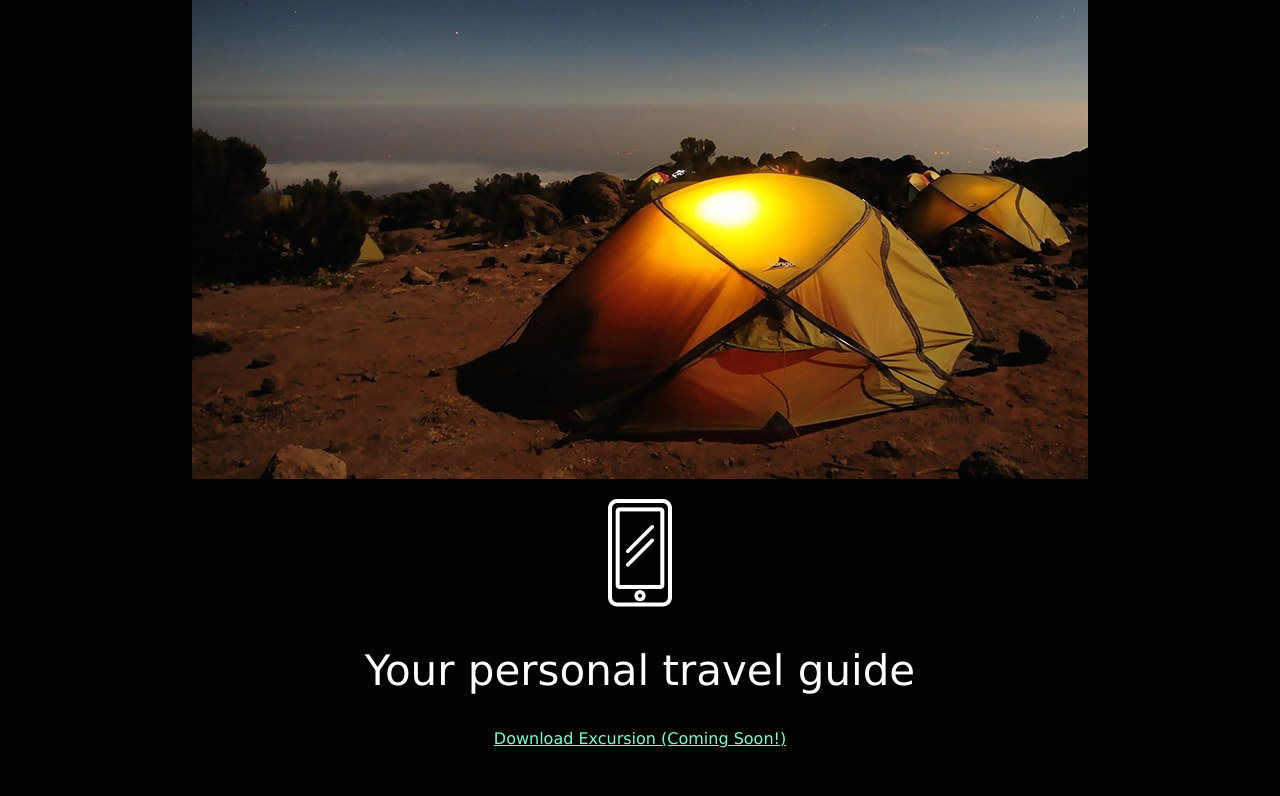
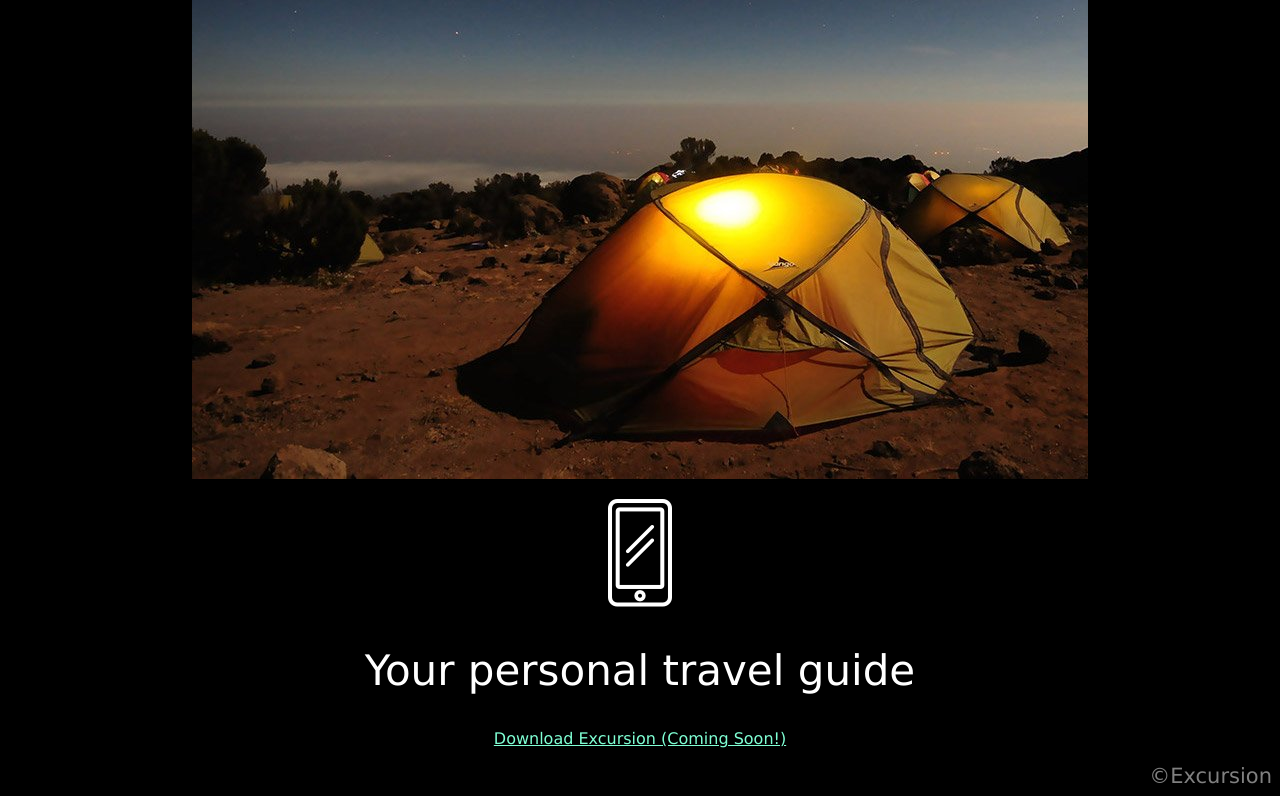
Before and after one commit to cyanshahsafi/excursion, a plain HTML site: page index.html in a window 1280 px wide. Shown: the part 533-1329 px from the top of the page. Before the commit the page ends 1297 px from the top, so only its background shows below. Drawn offline with Linux system fonts and the light colour scheme.

Commit message:
Final Push

```diff
--- a/index.html
+++ b/index.html
@@ -22,5 +22,7 @@
 
   <h2 class="header-secondary">Your personal travel guide</h2>
   <p><a class="link-cta" href="#">Download Excursion (Coming Soon!)</a></p>
+
+  <footer>©Excursion</footer>
 </body>
 </html>
--- a/resources/css/style.css
+++ b/resources/css/style.css
@@ -28,3 +28,11 @@ body {
   color: aquamarine;
   font-size: 16px;
 }
+
+/* FOOTER */
+
+footer {
+  color: grey;
+  font-size: 21px;
+  text-align: right;
+}
```
